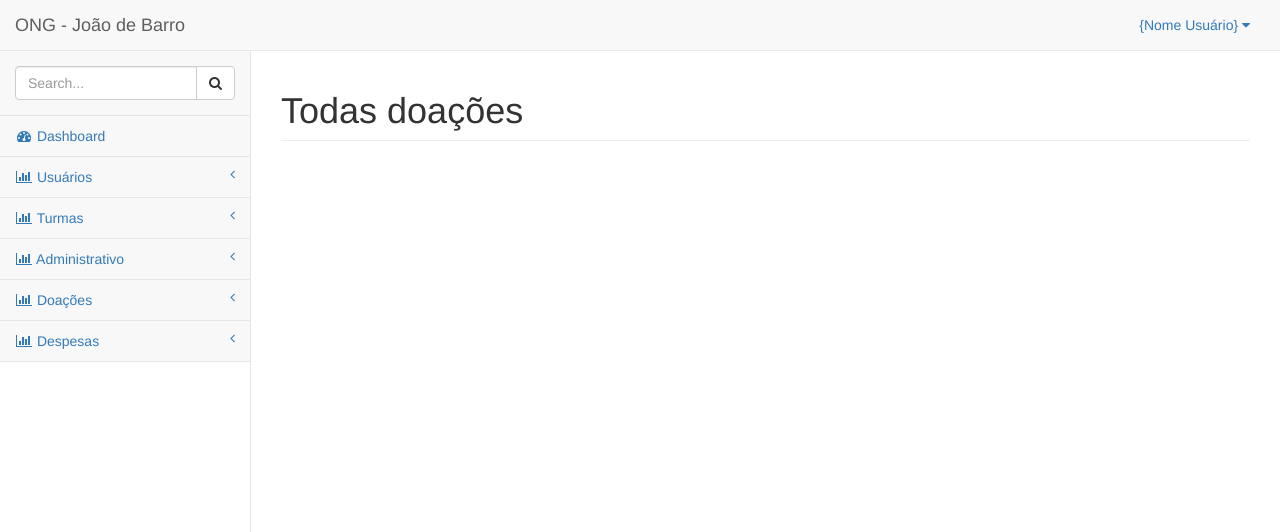
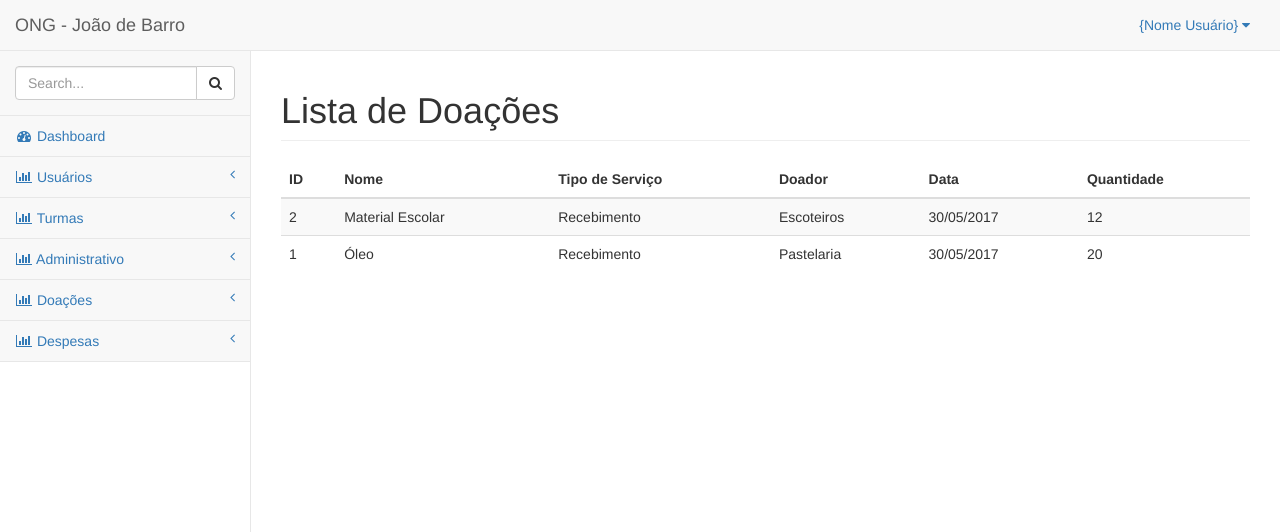
Before and after one commit to Lucasfeelix/ong-joao-de-barro, a Django app: page /doacoes/ in a window 1280 px wide. Shown: the top 532 px of the page. Run offline with Django 3.2, Linux system fonts and the light colour scheme; data comes from the database, SQL or seed files in the repository; both versions use the stored data as it was after the commit; parts of the project's set-up code (start-up, migrations or seed data) failed here and were passed over; some libraries are stand-ins or nearby versions.

Commit message:
Alterações em templates/base.html, remoção de função get_url() de donations/models.py, modificação em donations/donations_list.html, alterações nos demais arquivos provenientes das alterações no BD

```diff
--- a/core/templates/base.html
+++ b/core/templates/base.html
@@ -8,7 +8,7 @@
     <meta name="description" content="">
     <meta name="author" content="">
 
-  	<title>{% block title %} Dashboard {% endblock %}</title>
+  	<title>{% block title %} ONG João de Barro {% endblock %}</title>
 
     <link href="{% static 'bootstrap/css/bootstrap.min.css' %}" rel="stylesheet"> <!-- Bootstrap Core CSS -->
     <link href="{% static 'distt/css/sb-admin-2.css' %}" rel="stylesheet"> <!-- Custom CSS -->
--- a/donations/models.py
+++ b/donations/models.py
@@ -1,13 +1,13 @@
 from django.db import models
 from core.models import TimeModel
 
-C_TYPE = ((u'A', u'Aluguel'),
-          (u'C', u'Compra'),
-          (u'D', u'Devolução'),
-          (u'O', u'Doação'),
-          (u'E', u'Extorno'),
-          (u'R', u'Recebimento'),
-          (u'P', u'Pagamento'))
+C_TYPE = ((u'Aluguel', u'Aluguel'),
+          (u'Compra', u'Compra'),
+          (u'Devolução', u'Devolução'),
+          (u'Doação', u'Doação'),
+          (u'Extorno', u'Extorno'),
+          (u'Recebimento', u'Recebimento'),
+          (u'Pagamento', u'Pagamento'))
 
 
 class Donors(TimeModel):
@@ -25,9 +25,6 @@ class Donors(TimeModel):
         ordering = ['name']
         verbose_name = 'Doador'
         verbose_name_plural = 'Doadores'
-
-    def get_absolute_url(self):
-        return reverse('donations:index', kwargs={'name': self.name})
 
 
 class Products(TimeModel):
@@ -47,9 +44,6 @@ class Products(TimeModel):
         verbose_name = 'Produto'
         verbose_name_plural = 'Produtos'
 
-    def get_absolute_url(self):
-        return reverse('donations:index', kwargs={'name': self.name})
-
 
 class Donations(TimeModel):
     """
@@ -59,7 +53,7 @@ class Donations(TimeModel):
     """
     name = models.ForeignKey(Products, verbose_name='Nome')
     service_type = models.CharField('Tipo de serviço', max_length=12,
-                                    choices=C_TYPE, default='R')
+                                    choices=C_TYPE, default='Recebimento')
     donor = models.ForeignKey(Donors, verbose_name='Doador')
     date = models.DateTimeField('Data', auto_now_add=True)
     quantity = models.PositiveSmallIntegerField('Quantidade', default=0)
@@ -72,9 +66,6 @@ class Donations(TimeModel):
         verbose_name = 'Doação'
         verbose_name_plural = 'Doações'
 
-    def get_absolute_url(self):
-        return reverse('donations:index', kwargs={'name': self.name})
-
 
 class Expenses(TimeModel):
     """
@@ -83,7 +74,7 @@ class Expenses(TimeModel):
     """
     name = models.ForeignKey(Products, verbose_name='Serviço')
     service_type = models.CharField('Tipo de serviço', max_length=12,
-                                    choices=C_TYPE, default='C')
+                                    choices=C_TYPE, default='Compra')
     description = models.TextField('Descrição', blank=True)
     date = models.DateTimeField('Data', auto_now_add=True)
 
@@ -94,9 +85,6 @@ class Expenses(TimeModel):
         ordering = ['name']
         verbose_name = 'Despesa'
         verbose_name_plural = 'Despesas'
-
-    def get_absolute_url(self):
-        return reverse('donations:index', kwargs={'name': self.name})
 
 
 class Items(models.Model):
--- a/donations/templates/donations/donations_list.html
+++ b/donations/templates/donations/donations_list.html
@@ -1,11 +1,31 @@
 {% extends "base.html" %}
 
-{% load widget_tweaks %}
+{% block title %} Lista de Doações | {{ block.super}} {% endblock title %}
 
-{% block title %} Todas Doações | {{ block.super}} {% endblock title %}
-
-{% block spacename %} Todas doações {% endblock spacename %}
+{% block spacename %} Lista de Doações {% endblock spacename %}
 
 {% block container %}
-
+<div class="container-fluid">
+    <div class="row">
+        <div class="col-md-12">
+        	<table class="table table-striped">
+        		<thead>
+        			<tr>
+        				<th>ID</th><th>Nome</th><th>Tipo de Serviço</th><th>Doador</th><th>Data</th><th>Quantidade</th>
+        			</tr>
+        		</thead>
+        		<tbody>
+                {% for donation in donations %}
+              			<tr><td>{{donation.id}}</td>
+                    <td>{{donation.name}}</td>
+                    <td>{{donation.service_type}}</td>
+                    <td>{{donation.donor}}</td>
+                    <td>{{donation.date|date:"d/m/Y"}}</td>
+                    <td>{{donation.quantity}}</td>
+                {% endfor %}
+        		</tbody>
+        	</table>
+        </div>
+        </div>
+</div>
 {% endblock %}
```
Also changed, not shown: db.sqlite3, donations/migrations/0002_auto_20170530_2229.py.
